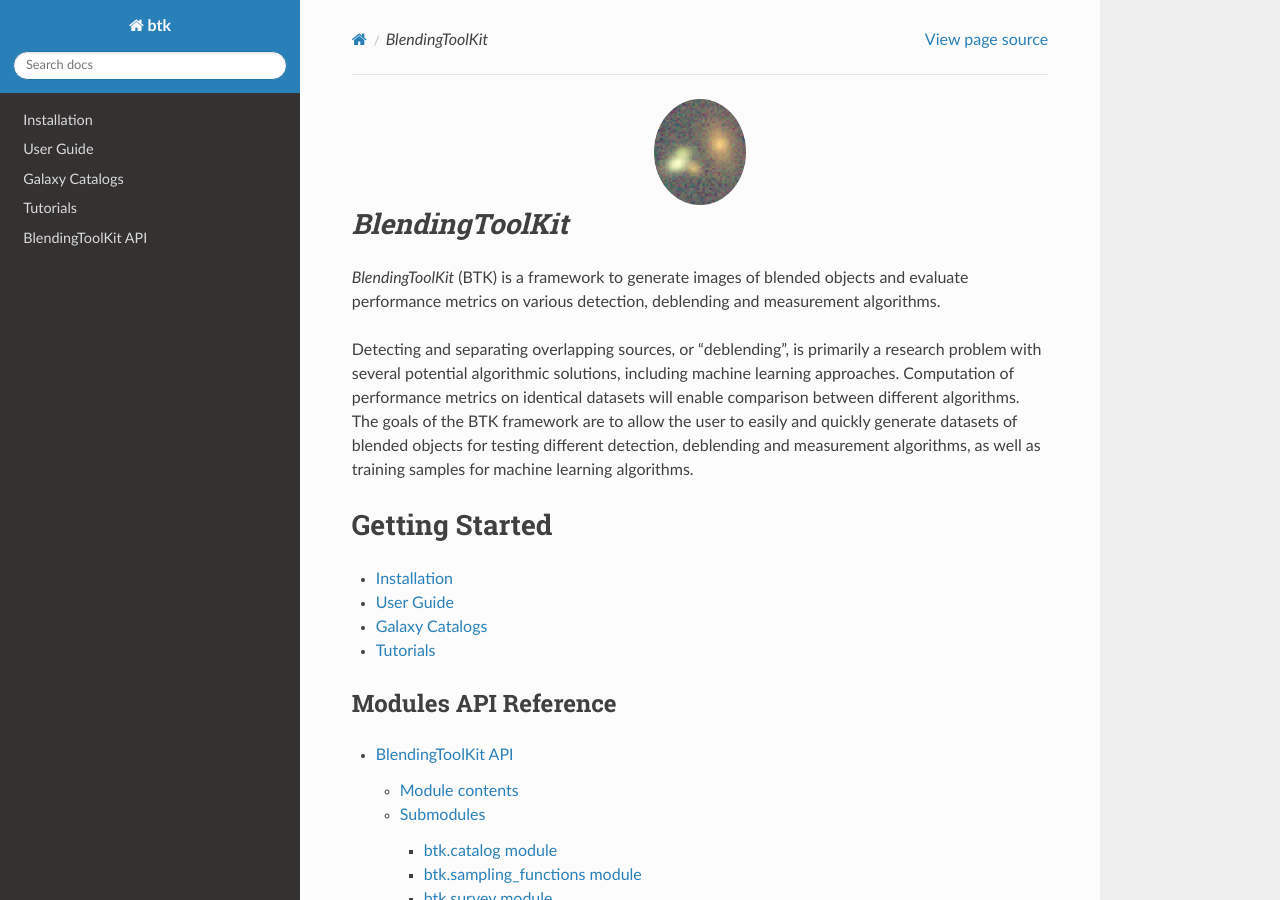
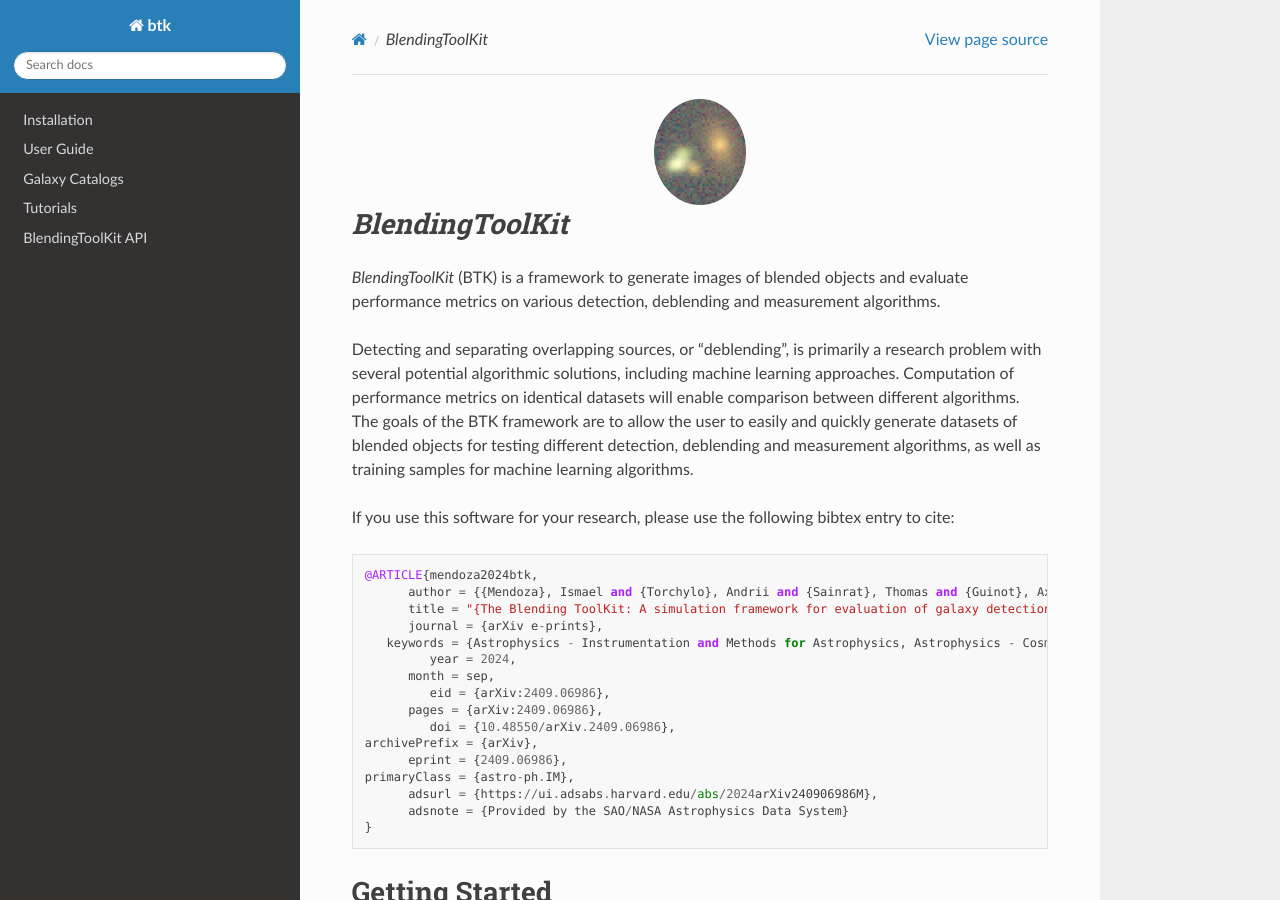
Before and after one commit to LSSTDESC/BlendingToolKit, a Sphinx documentation site: the page built from docs/source/index.rst, in a window 1280 px wide and 900 px high. Built offline with Sphinx 7.4.7 and the Read the Docs theme 3.1.0, drawn with Linux system fonts in a browser that asks for light colours.

Commit message:
add citation

```diff
--- a/docs/source/index.rst
+++ b/docs/source/index.rst
@@ -9,6 +9,28 @@
 *BlendingToolKit* (BTK) is a framework to generate images of blended objects and evaluate performance metrics on various detection, deblending and measurement algorithms.
 
 Detecting and separating overlapping sources, or "deblending", is primarily a research problem with several potential algorithmic solutions, including machine learning approaches. Computation of performance metrics on identical datasets will enable comparison between different algorithms. The goals of the BTK framework are to allow the user to easily and quickly generate datasets of blended objects for testing different detection, deblending and measurement algorithms, as well as training samples for machine learning algorithms.
+
+If you use this software for your research, please use the following bibtex entry to cite:
+
+::
+
+   @ARTICLE{mendoza2024btk,
+         author = {{Mendoza}, Ismael and {Torchylo}, Andrii and {Sainrat}, Thomas and {Guinot}, Axel and {Boucaud}, Alexandre and {Paillassa}, Maxime and {Avestruz}, Camille and {Adari}, Prakruth and {Aubourg}, Eric and {Biswas}, Biswajit and {Buchanan}, James and {Burchat}, Patricia and {Doux}, Cyrille and {Joseph}, Remy and {Kamath}, Sowmya and {Malz}, Alex I. and {Merz}, Grant and {Miyatake}, Hironao and {Roucelle}, C{\'e}cile and {Zhang}, Tianqing and {the LSST Dark Energy Science Collaboration}},
+         title = "{The Blending ToolKit: A simulation framework for evaluation of galaxy detection and deblending}",
+         journal = {arXiv e-prints},
+      keywords = {Astrophysics - Instrumentation and Methods for Astrophysics, Astrophysics - Cosmology and Nongalactic Astrophysics},
+            year = 2024,
+         month = sep,
+            eid = {arXiv:2409.06986},
+         pages = {arXiv:2409.06986},
+            doi = {10.48550/arXiv.2409.06986},
+   archivePrefix = {arXiv},
+         eprint = {2409.06986},
+   primaryClass = {astro-ph.IM},
+         adsurl = {https://ui.adsabs.harvard.edu/abs/2024arXiv240906986M},
+         adsnote = {Provided by the SAO/NASA Astrophysics Data System}
+   }
+
 
 Getting Started
 ==================
```
Also changed, not shown: README.md (+23 -0 lines).
